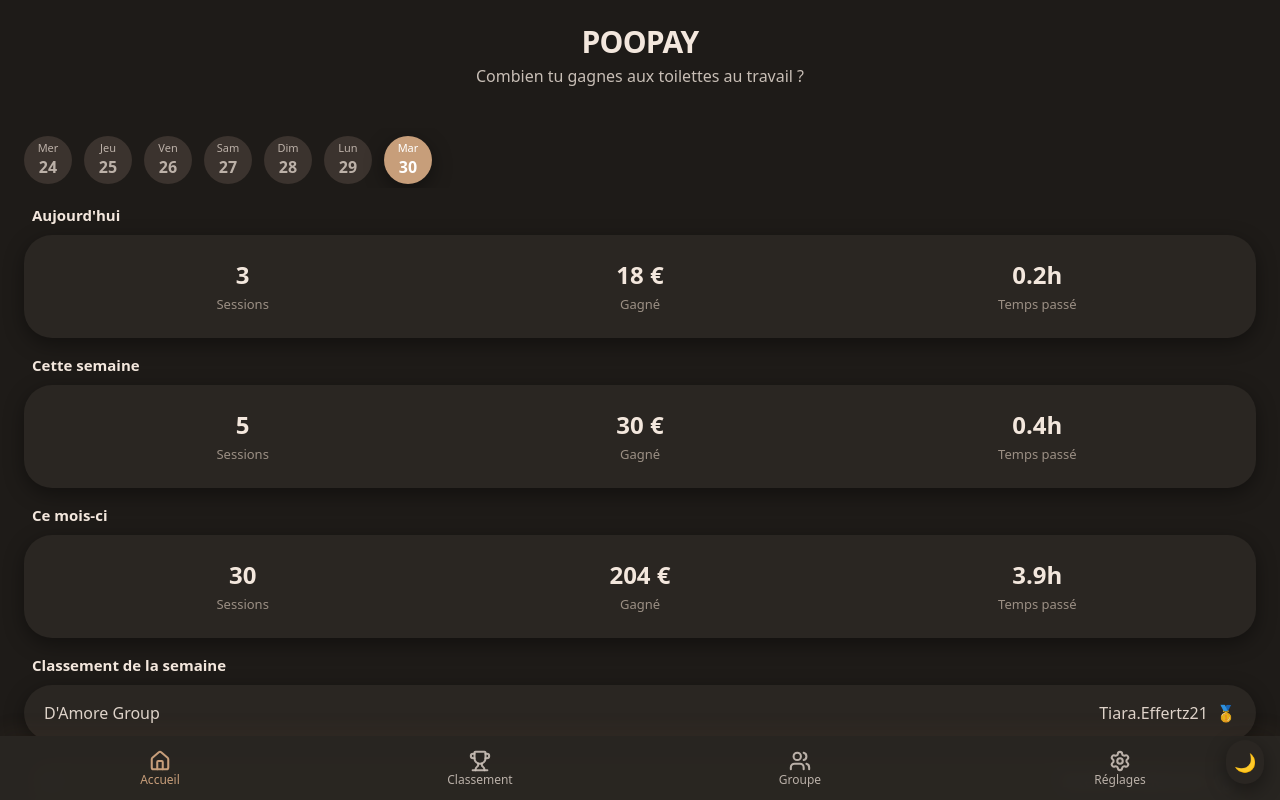
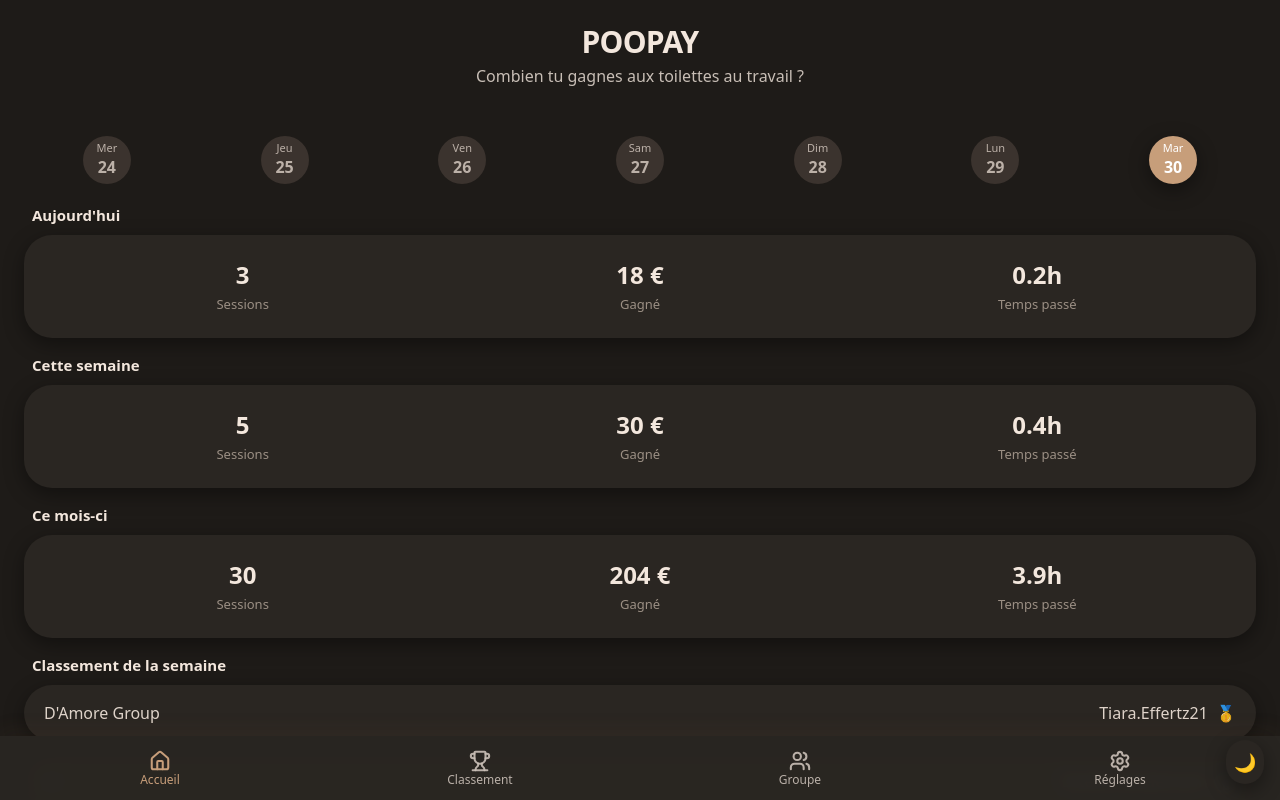
Before and after one commit to HugoLaurent/POOPAY_WEB, a React (Vite) app: page / in a window 1280 px wide. Shown: the top 800 px of the page. Built offline with nearby package versions, Linux system fonts and the light colour scheme.

Commit message:
✨ Ajout du composant DayPills et intégration dans le composant Home avec gestion de l'état actif

```diff
--- /dev/null
+++ b/src/components/DayPills.jsx
@@ -0,0 +1,31 @@
+import { useMemo } from "react";
+export function DayPills({ activeIndex, setActiveIndex }) {
+  const days = useMemo(() => {
+    const labels = ["Mer", "Jeu", "Ven", "Sam", "Dim", "Lun", "Mar"];
+    const dates = ["24", "25", "26", "27", "28", "29", "30"];
+    return labels.map((l, i) => ({ label: l, date: dates[i] }));
+  }, []);
+  return (
+    <div className="flex justify-around items-center gap-3  px-2 pb-1 pt-2">
+      {days.map((day, i) => {
+        const active = i === activeIndex;
+        return (
+          <button
+            key={day.date}
+            className={[
+              "flex flex-col items-center justify-center shrink-0 w-12 h-12 rounded-full",
+              active
+                ? "bg-poopay-active text-white shadow-soft"
+                : "bg-poopay-pill text-poopay-text/70",
+            ].join(" ")}
+            onClick={() => setActiveIndex(i)}
+            aria-label={`${day.label} ${day.date}`}
+          >
+            <span className="text-[11px] leading-none">{day.label}</span>
+            <span className="mt-0.5 font-semibold">{day.date}</span>
+          </button>
+        );
+      })}
+    </div>
+  );
+}
--- a/src/pages/Home.jsx
+++ b/src/pages/Home.jsx
@@ -1,5 +1,6 @@
-import { useMemo } from "react";
+import { useMemo, useState } from "react";
 import { Link } from "react-router-dom";
+import { DayPills } from "../components/DayPills";
 
 // utilitaires courts
 const fmtH = (h) => `${h.toFixed(1)}h`;
@@ -43,36 +44,6 @@ function StatRow({ title, sessions, earned, hours }) {
   );
 }
 
-// pastilles de jours (ex : mer → mar)
-function DayPills({ activeIndex = 6 }) {
-  const days = useMemo(() => {
-    const labels = ["Mer", "Jeu", "Ven", "Sam", "Dim", "Lun", "Mar"];
-    const dates = ["24", "25", "26", "27", "28", "29", "30"];
-    return labels.map((l, i) => ({ label: l, date: dates[i] }));
-  }, []);
-  return (
-    <div className="flex items-center gap-3 overflow-x-auto px-2 pb-1 pt-2">
-      {days.map((d, i) => {
-        const active = i === activeIndex;
-        return (
-          <button
-            key={d.date}
-            className={[
-              "flex flex-col items-center justify-center shrink-0 w-12 h-12 rounded-full",
-              active
-                ? "bg-poopay-active text-white shadow-soft"
-                : "bg-poopay-pill text-poopay-text/70",
-            ].join(" ")}
-          >
-            <span className="text-[11px] leading-none">{d.label}</span>
-            <span className="mt-0.5 font-semibold">{d.date}</span>
-          </button>
-        );
-      })}
-    </div>
-  );
-}
-
 // item classement
 function RankItem({ left, right, medal }) {
   const medalEmoji = { 1: "🥇", 2: "🥈", 3: "🥉" }[medal] ?? "🏅";
@@ -103,11 +74,12 @@ export default function Home() {
     { left: "—", right: "Geo_Parker9", medal: 2 },
     { left: "—", right: "Davonte.Reynolds", medal: 3 },
   ];
+  const [activeIndex, setActiveIndex] = useState(6);
 
   return (
     <div className="min-h-[calc(100vh-64px)] bg-poopay-bg pb-24">
       {/* strip de jours */}
-      <DayPills />
+      <DayPills activeIndex={activeIndex} setActiveIndex={setActiveIndex} />
 
       {/* blocs stats */}
       <div className="mt-4">
```
